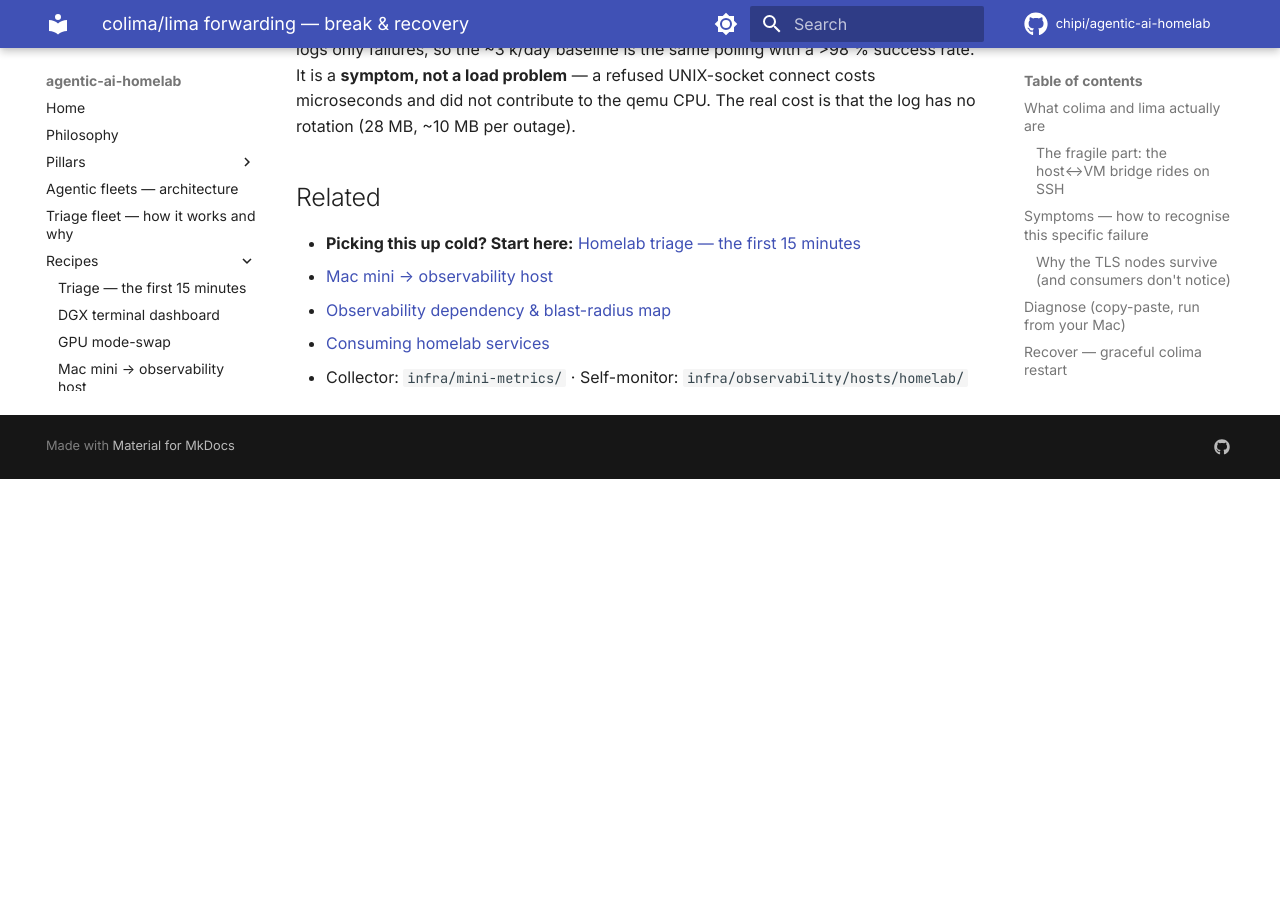
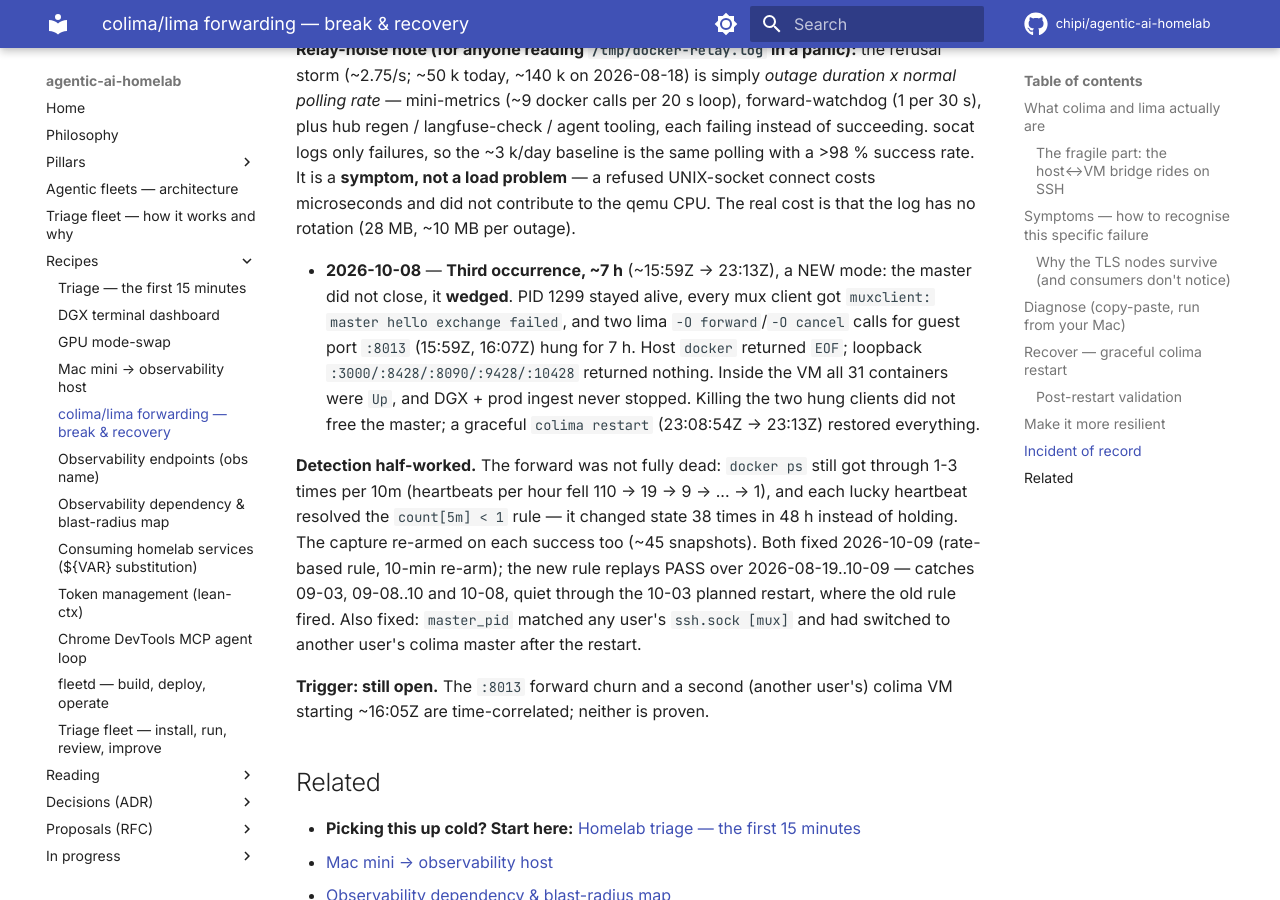
Before and after one commit to chipi/agentic-ai-homelab, an MkDocs documentation site: the page built from docs/recipes/colima-lima-forwarding-recovery.md, in a window 1280 px wide and 900 px high, scrolled down 7828 px. Built offline with MkDocs 1.6.1 and Material for MkDocs 9.7.7, drawn with Linux system fonts in a browser that asks for light colours; comment, search, counter and statistics services are not loaded; before the commit the page ends 8307 px from its top, so only the background shows below that; some of the changed text lies outside the part shown.

Commit message:
fix(alerts): the mini forward alert holds through a wedged SSH master
On 2026-10-08 colima's SSH master wedged instead of closing: host docker and every
loopback port were dead for ~7 h, but docker ps still got through 1-3 times per 10m.
Each lucky heartbeat resolved mini-forward-down (count[5m] < 1), so it changed state
38 times in 48 h instead of holding, and the watchdog re-armed its forensic capture
on every success (~45 snapshots).

- mini-forward-down fires below 5 heartbeats per 10m, for 10m (healthy is 17-20; an
  overloaded but working host dipped to 7). Replayed with rule_history_replay.py over
  2026-08-19..10-09: PASS — catches 09-03, 09-08..10 and 10-08 (2 episodes instead of
  17) and stays quiet through the 10-03 planned restart, where the old rule fired.
- The watchdog re-arms capture only after 10 min of unbroken healthy probes. Simulated
  with a fake docker over the 10-08 pattern: 1 capture per break; the old behaviour
  took 4 for the same break.
- master_pid matches the _dockerhost ControlPath; it matched any user's mux and had
  switched to another user's colima master after the restart.

Co-Authored-By: Claude Opus 5.5 <noreply@anthropic.com>
Claude-Session: https://claude.ai/code/session_01WCU1216FuKDispbB5iGjm8

```diff
--- a/docs/recipes/colima-lima-forwarding-recovery.md
+++ b/docs/recipes/colima-lima-forwarding-recovery.md
@@ -210,7 +210,9 @@ rest reduce frequency or improve the signal.
      the trigger was unidentifiable after *both* the 2026-08-18 and 2026-09-03
      breaks. Captures once per break (marker file, cleared when the forward
      returns); every guest probe is timeout-bounded so a wedged guest cannot
-     stall the heartbeat loop.
+     stall the heartbeat loop. **Re-arm (2026-10-09):** the marker clears only after
+     10 min of unbroken healthy probes, not on the first success — a wedged master
+     let ~1 in 10 probes through on 2026-10-08 and the old re-arm took ~45 captures.
    - **2b (auto-restart — opt-in, NOT enabled):** upgrade the watchdog to run
      `colima restart` itself when the socket is dead > 5 min **and** the VM is up,
      with a cooldown so a flapping network can't restart-loop, logging each action.
@@ -220,9 +222,9 @@ rest reduce frequency or improve the signal.
 
 3. **Alert on the break itself, not on its shadow.** — ✅ **DONE (2026-08-18)**
    `mini-forward-down` in `infra/observability/backend/grafana/provisioning/alerting/rules.yaml`
-   is a dead-man's switch (same pattern as `dgx-silent`): fires `warning` when
-   `mini_forward_up` has no samples for 5m — `kind:infra`, routed to the operator
-   email surface. Replaces the misleading false "LiteLLM down" alert with a signal
+   fires `warning` when `mini_forward_up` lands fewer than 5 samples per 10m, for
+   10m (healthy is 17-20; changed from "no samples for 5m" on 2026-10-09, see the
+   2026-10-08 incident) — `kind:infra`, routed to the operator email surface. Replaces the misleading false "LiteLLM down" alert with a signal
    that names the real cause and links this runbook.
 
 4. **Reduce the triggering transitions.**
@@ -339,6 +341,28 @@ rest reduce frequency or improve the signal.
   microseconds and did not contribute to the qemu CPU. The real cost is that the
   log has no rotation (28 MB, ~10 MB per outage).
 
+- **2026-10-08** — **Third occurrence, ~7 h** (~15:59Z -> 23:13Z), a NEW mode: the
+  master did not close, it **wedged**. PID 1299 stayed alive, every mux client got
+  `muxclient: master hello exchange failed`, and two lima `-O forward`/`-O cancel`
+  calls for guest port `:8013` (15:59Z, 16:07Z) hung for 7 h. Host `docker`
+  returned `EOF`; loopback `:3000/:8428/:8090/:9428/:10428` returned nothing. Inside
+  the VM all 31 containers were `Up`, and DGX + prod ingest never stopped.
+  Killing the two hung clients did not free the master; a graceful
+  `colima restart` (23:08:54Z -> 23:13Z) restored everything.
+
+  **Detection half-worked.** The forward was not fully dead: `docker ps` still got
+  through 1-3 times per 10m (heartbeats per hour fell 110 -> 19 -> 9 -> ... -> 1),
+  and each lucky heartbeat resolved the `count[5m] < 1` rule — it changed state 38
+  times in 48 h instead of holding. The capture re-armed on each success too (~45
+  snapshots). Both fixed 2026-10-09 (rate-based rule, 10-min re-arm); the new rule
+  replays PASS over 2026-08-19..10-09 — catches 09-03, 09-08..10 and 10-08, quiet
+  through the 10-03 planned restart, where the old rule fired. Also fixed:
+  `master_pid` matched any user's `ssh.sock [mux]` and had switched to another
+  user's colima master after the restart.
+
+  **Trigger: still open.** The `:8013` forward churn and a second (another user's)
+  colima VM starting ~16:05Z are time-correlated; neither is proven.
+
 ## Related
 
 - **Picking this up cold? Start here:** [Homelab triage — the first 15 minutes](homelab-triage-first-15-minutes.md)
```
Also changed, not shown: infra/mini-metrics/README.md (+3 -1 lines), 2 other files.
